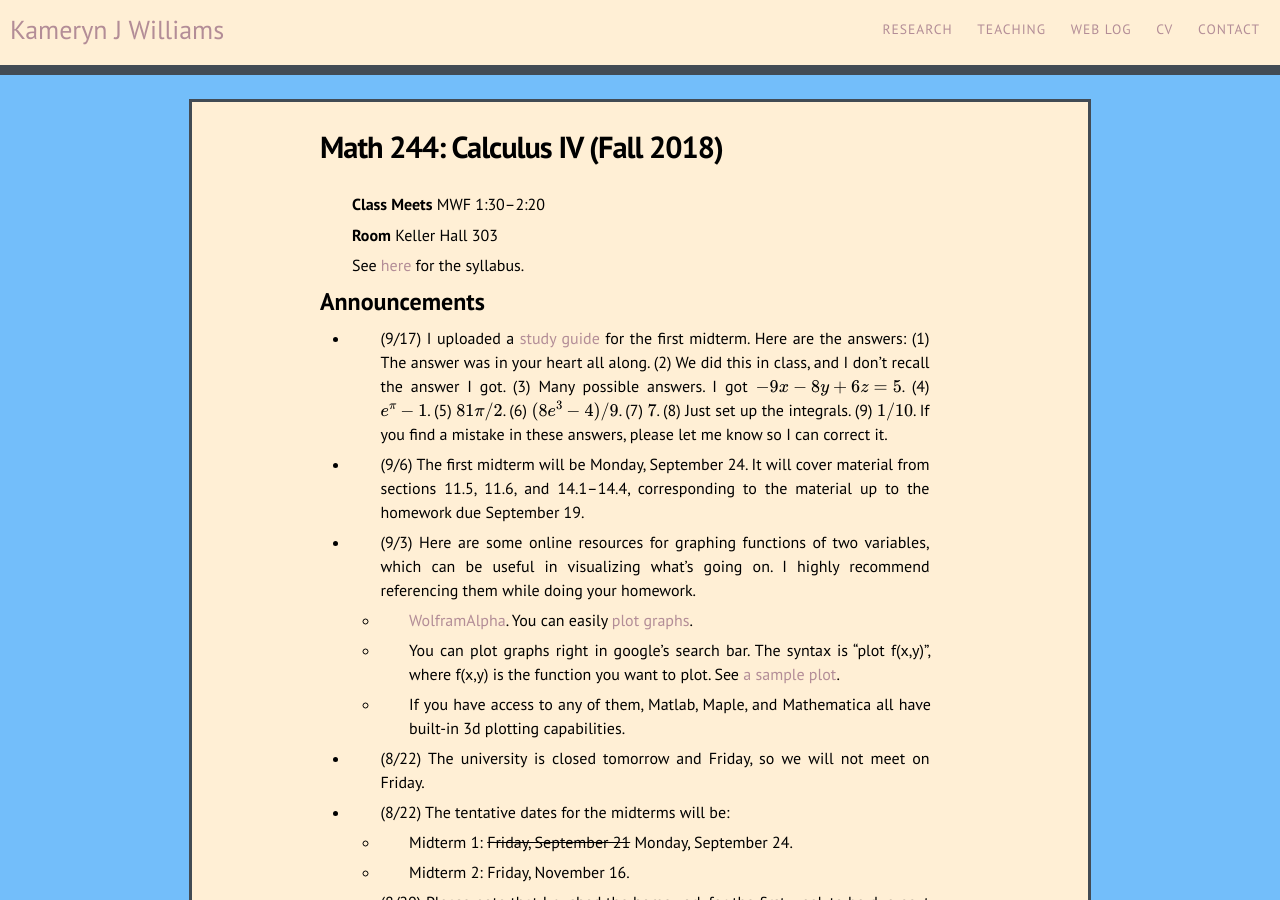
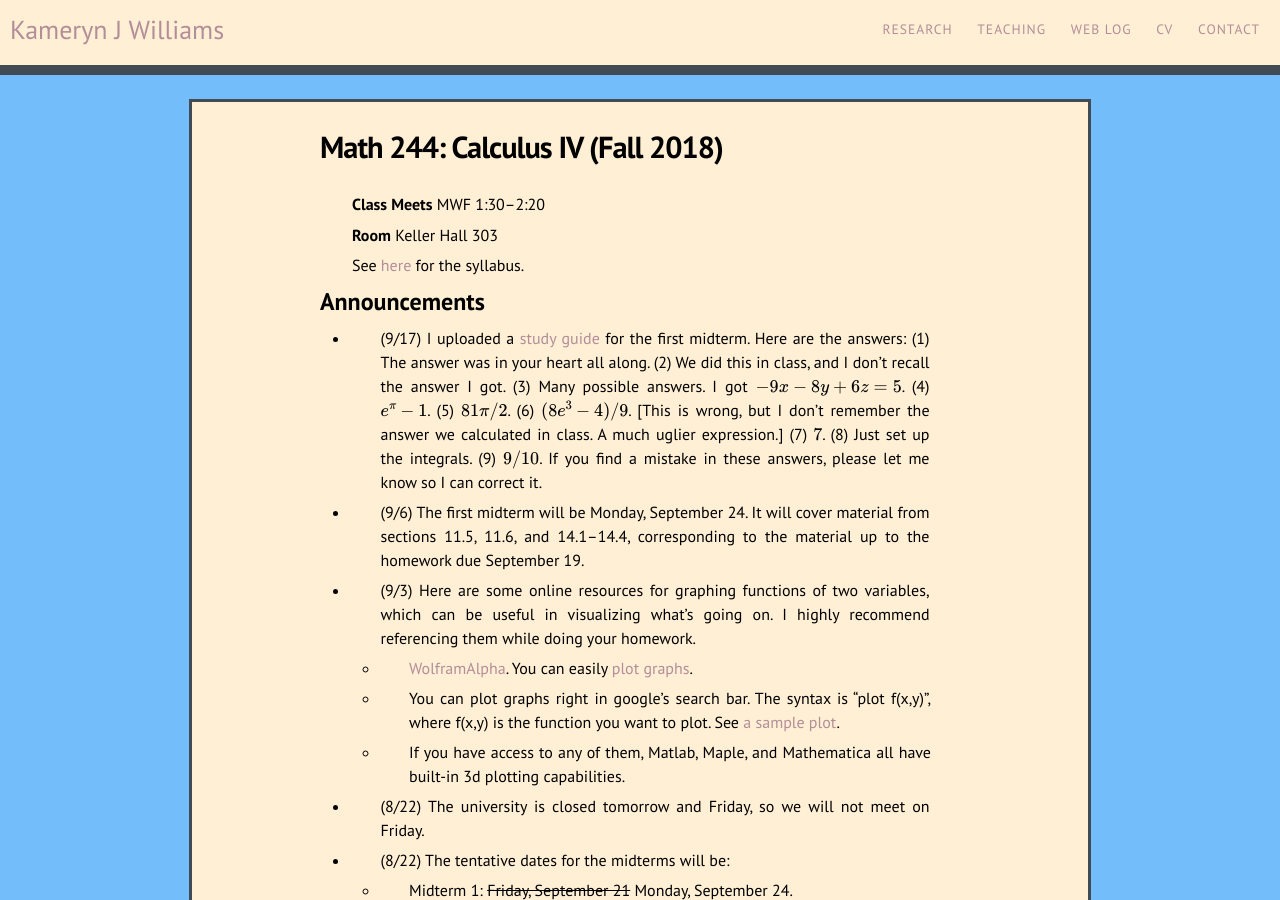
Before and after one commit to kamerynjw/kamerynjw.github.io, a Jekyll site: the page built from teaching/2018/math244.md, in a window 1280 px wide and 900 px high. Built offline with Jekyll 4.4.1, drawn with Linux system fonts in a browser that asks for light colours; nearby versions of some CDN libraries; formulas are drawn with MathJax 3.

Commit message:
fixed answers for study guide questions

```diff
--- a/teaching/2018/math244.md
+++ b/teaching/2018/math244.md
@@ -13,7 +13,7 @@
 Announcements
 -------------
 
-* (9/17) I uploaded a [study guide]({{ page.url }}sg1.pdf) for the first midterm. Here are the answers: (1) The answer was in your heart all along. (2) We did this in class, and I don't recall the answer I got. (3) Many possible answers. I got $-9x - 8y + 6z = 5$. (4) $e^\pi - 1$. (5) $81\pi/2$. (6) $(8e^3 - 4)/9$. (7) $7$. (8) Just set up the integrals. (9) $1/10$. If you find a mistake in these answers, please let me know so I can correct it.
+* (9/17) I uploaded a [study guide]({{ page.url }}sg1.pdf) for the first midterm. Here are the answers: (1) The answer was in your heart all along. (2) We did this in class, and I don't recall the answer I got. (3) Many possible answers. I got $-9x - 8y + 6z = 5$. (4) $e^\pi - 1$. (5) $81\pi/2$. (6) $(8e^3 - 4)/9$. [This is wrong, but I don't remember the answer we calculated in class. A much uglier expression.] (7) $7$. (8) Just set up the integrals. (9) $9/10$. If you find a mistake in these answers, please let me know so I can correct it.
 
 * (9/6) The first midterm will be Monday, September 24. It will cover material from sections 11.5, 11.6, and 14.1–14.4, corresponding to the material up to the homework due September 19.
 
```
